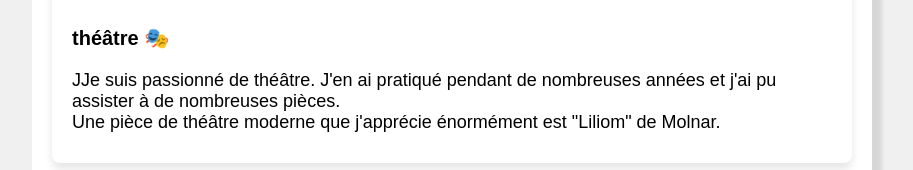
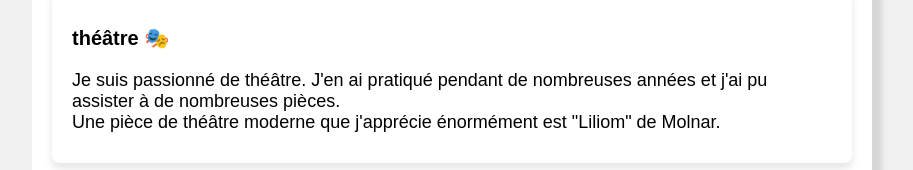
Before and after one commit to albanwaintraub/myprofile, a plain HTML site: page index.html in a window 1280 px wide. Shown: the part 604-774 px from the top of the page, without its empty margins (188-1101 px from the left). Drawn offline with Linux system fonts and the light colour scheme.

Commit message:
index.html

```diff
--- a/index.html
+++ b/index.html
@@ -25,7 +25,7 @@
             <h2>Centres d'Interets</h2>
             <div class="interets">
                 <h3>théâtre 🎭 </h3>
-                <p>JJe suis passionné de théâtre. J'en ai pratiqué pendant de nombreuses années et j'ai pu assister à de nombreuses pièces.
+                <p>Je suis passionné de théâtre. J'en ai pratiqué pendant de nombreuses années et j'ai pu assister à de nombreuses pièces.
                 <br>Une pièce de théâtre moderne que j'apprécie énormément est "Liliom" de Molnar.
                 </p>
             </div>
```
